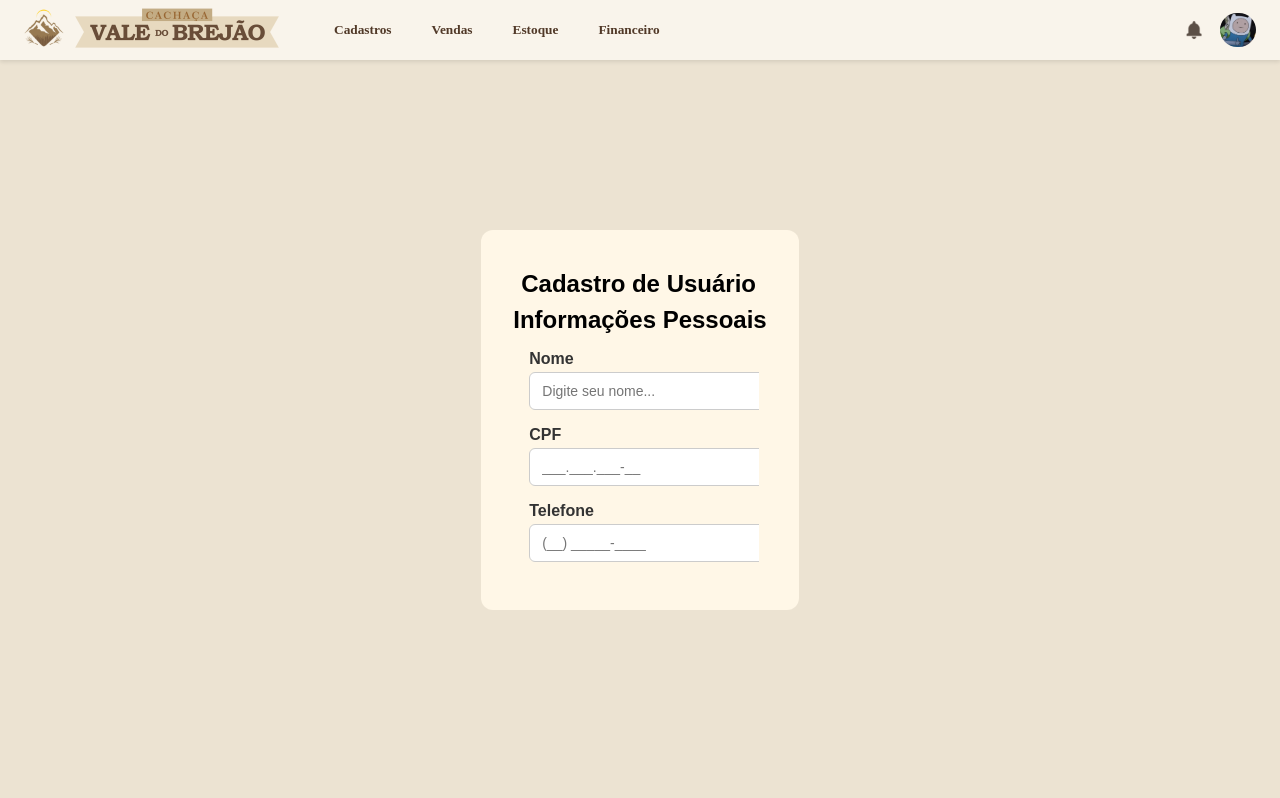
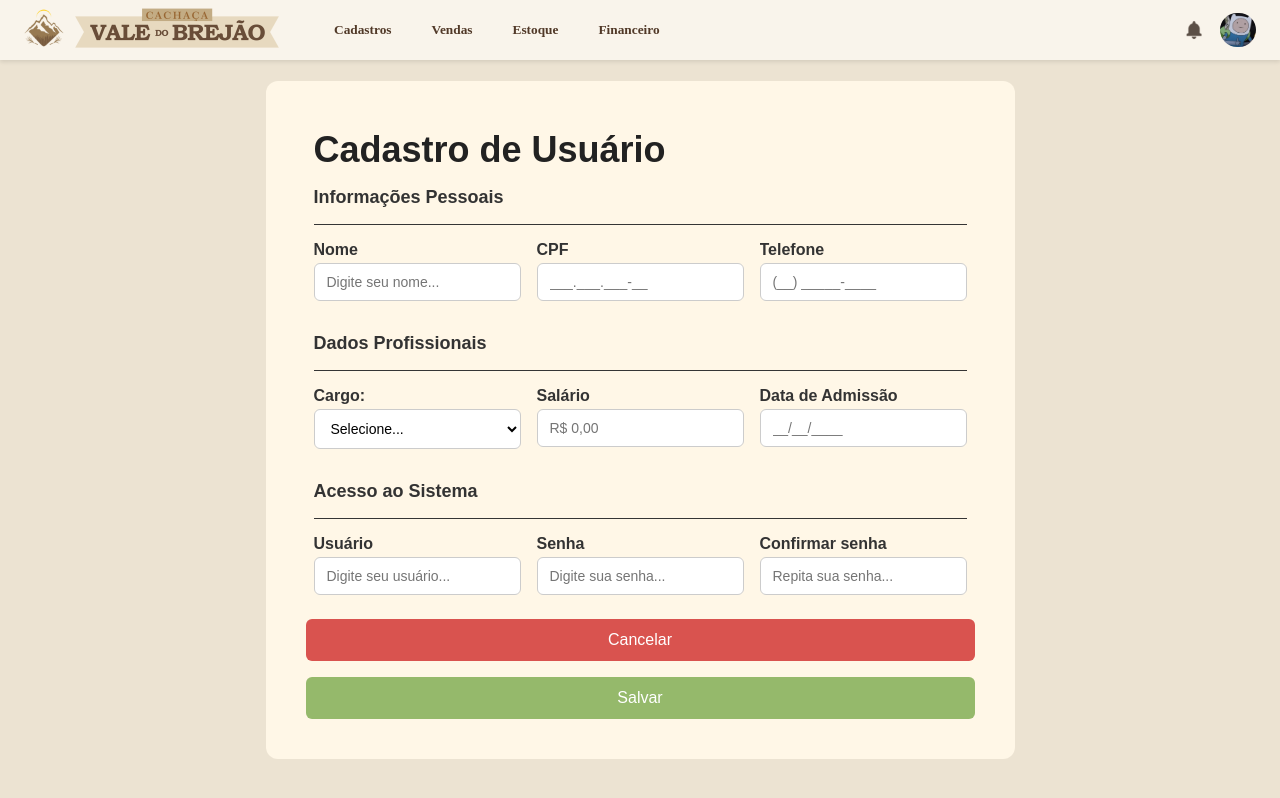
Before and after one commit to narcisodev/ValeDoBrejao, a React (Vite) app in the folder Front-End/frontend/: page /usuarios/cadastro in a window 1280 px wide. Built offline with nearby package versions, Linux system fonts and the light colour scheme.

Commit message:
Tela inicial de Cadastro de Usuário

```diff
--- a/Front-End/frontend/src/pages/Cadastros/Cadastro/CadUsuários/CadastroUsuario.tsx
+++ b/Front-End/frontend/src/pages/Cadastros/Cadastro/CadUsuários/CadastroUsuario.tsx
@@ -1,22 +1,82 @@
+import { useState } from "react";
+import SelectFilter from "../../../../components/filtro/Filtro";
 import Input from "../../../../components/inputs/Input";
 import Navbar from "../../../../components/navbar/Navbar";
 import styles from "./styles.module.css";
+import Button from "../../../../components/buttons/Button";
+import { useNavigate } from "react-router-dom";
 
 export default function CadastroUsuario() {
+  const [cargo, setCargo] = useState<string | number>("");
+  const navigate = useNavigate();
+
   return (
     <>
       <Navbar></Navbar>
       <section>
         <div className="bloco">
-          <div className={styles.secao}>
+          <div>
+            <div className={styles.secao}>
+              <div>
+                <h1>Cadastro de Usuário</h1>
+              </div>
+              <div>
+                <h3>Informações Pessoais</h3>
+              </div>
+              <hr />
+              <div className={styles.inputs}>
+                <Input label="Nome" placeholder="Digite seu nome..." />
+                <Input label="CPF" placeholder="___.___.___-__" />
+                <Input label="Telefone" placeholder="(__) _____-____" />
+              </div>
+            </div>
+            <div className={styles.secao}>
+              <div>
+                <h3>Dados Profissionais</h3>
+              </div>
+              <hr />
+              <div className={styles.inputs}>
+                <SelectFilter
+                  label="Cargo:"
+                  options={[
+                    { label: "Funcionário", value: "funcionario" },
+                    { label: "Administrador", value: "adm" },
+                  ]}
+                  value={cargo}
+                  onChange={setCargo}
+                  placeholder="Selecione..."
+                />
+                <Input label="Salário" placeholder="R$ 0,00" />
+                <Input label="Data de Admissão" placeholder="__/__/____" />
+              </div>
+            </div>
+            <div className={styles.secao}>
+              <div>
+                <h3>Acesso ao Sistema</h3>
+              </div>
+              <hr />
+              <div className={styles.inputs}>
+                <Input label="Usuário" placeholder="Digite seu usuário..." />
+                <Input label="Senha" placeholder="Digite sua senha..." />
+                <Input
+                  label="Confirmar senha"
+                  placeholder="Repita sua senha..."
+                />
+              </div>
+            </div>
             <div>
-              <h1>Cadastro de Usuário</h1>
+              <Button
+                type="button"
+                onClick={() => navigate("/usuarios")}
+                color="red"
+              >
+                Cancelar
+              </Button>
             </div>
-            <h2>Informações Pessoais</h2>
             <div>
-              <Input label="Nome" placeholder="Digite seu nome..." />
-              <Input label="CPF" placeholder="___.___.___-__" />
-              <Input label="Telefone" placeholder="(__) _____-____" />
+              <Button type="button" onClick={() => navigate("/usuarios")}>
+                Salvar
+              </Button>
             </div>
           </div>
         </div>
--- a/Front-End/frontend/src/pages/Cadastros/Cadastro/CadUsuários/styles.module.css
+++ b/Front-End/frontend/src/pages/Cadastros/Cadastro/CadUsuários/styles.module.css
@@ -0,0 +1,22 @@
+div {
+  margin: 0;
+}
+h1 {
+  font-size: 36px;
+  color: #222222;
+}
+h3 {
+  font-size: 18px;
+  color: #333333;
+}
+hr {
+  border: none;
+  height: 1px;
+  background-color: #353535;
+  margin: 8px;
+}
+.inputs {
+  display: flex;
+  flex-direction: row;
+  margin: 0 !important;
+}
```
